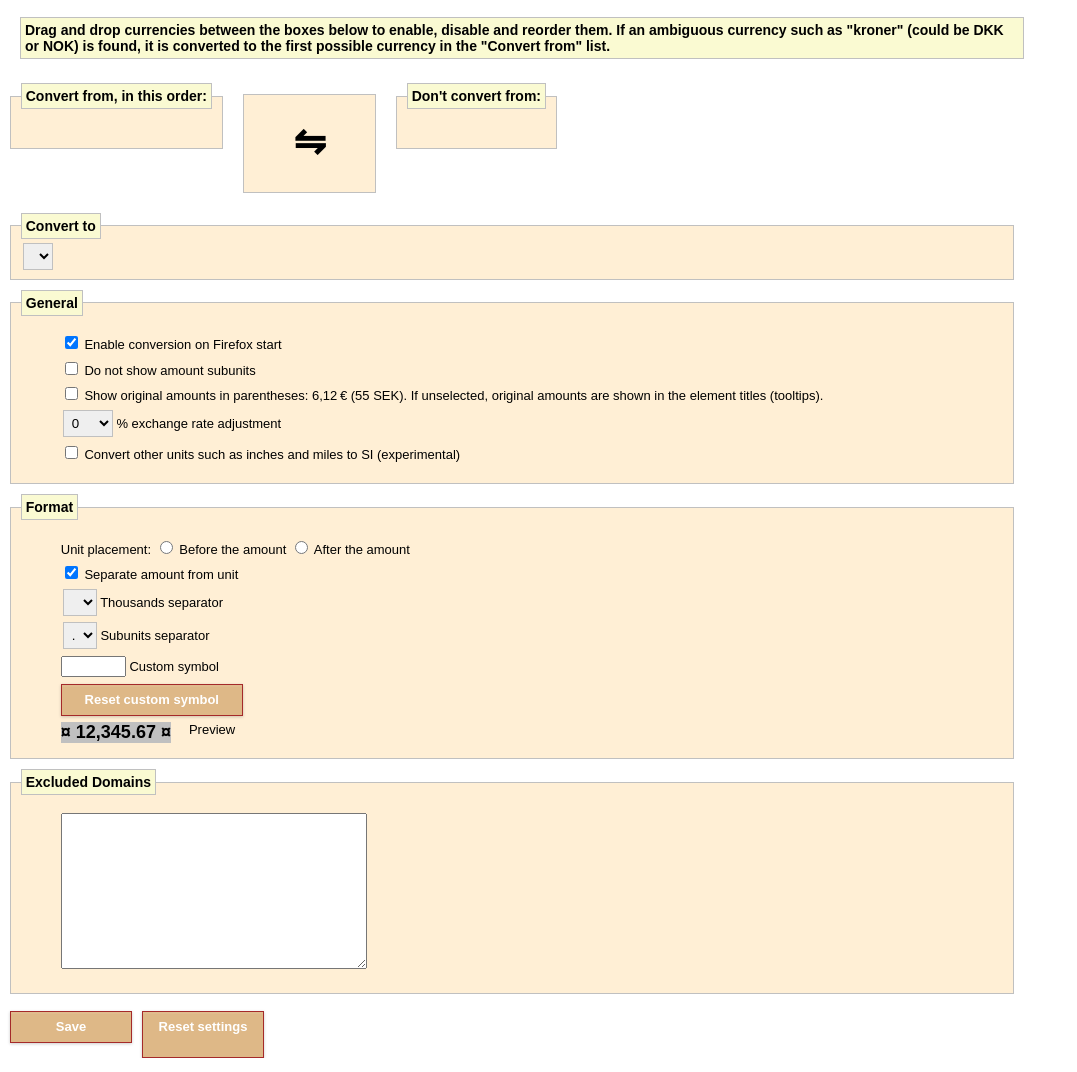
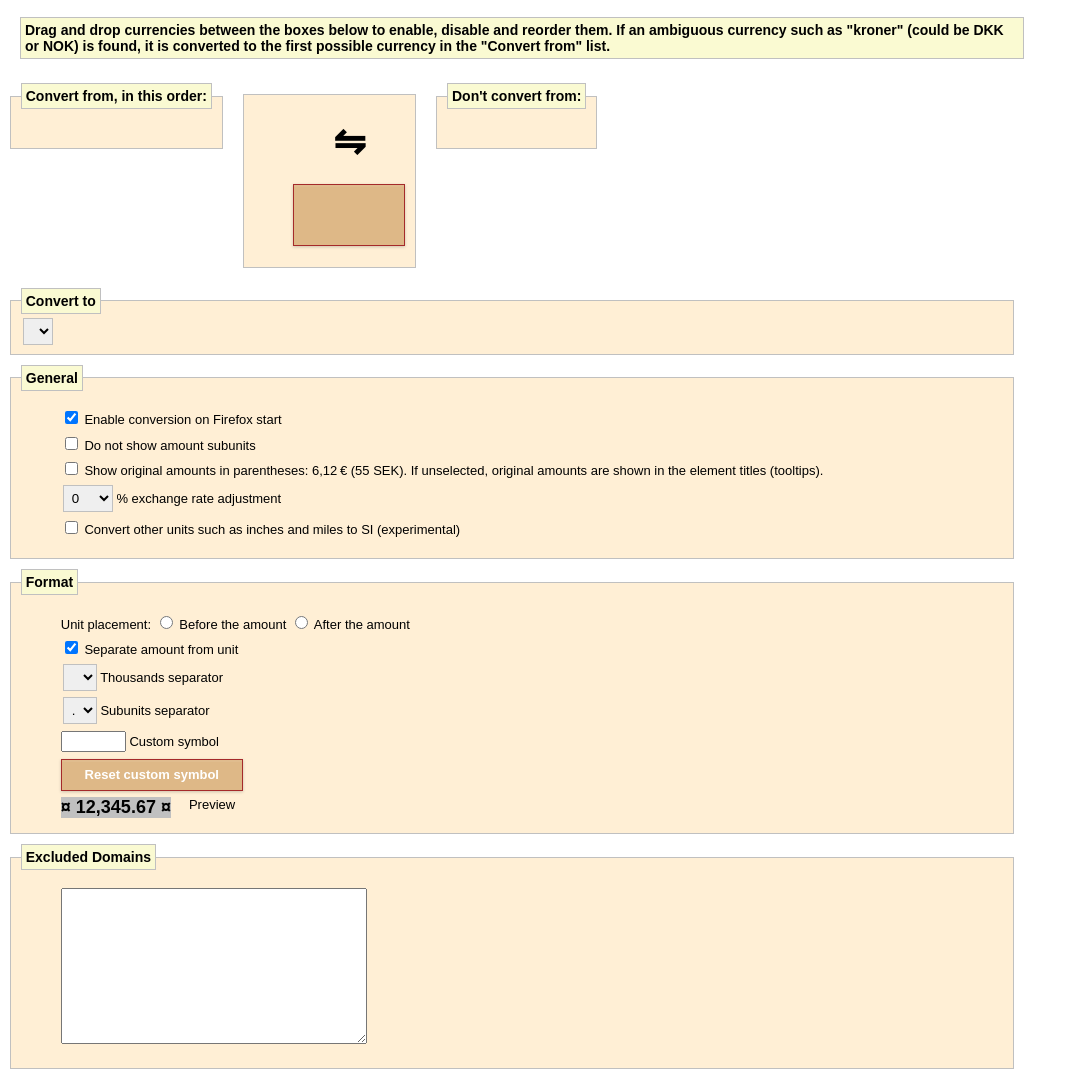
Before and after one commit to hawk-lord/direct-currency-converter-2, a website: page data/index.html in a window 1280 px wide. Shown: the top 1072 px of the page, without its empty margins (0-1077 px from the left). Drawn offline with Linux system fonts and the light colour scheme.

Commit message:
Expand and compress currency lists

```diff
--- a/data/direct-currency-converter.css
+++ b/data/direct-currency-converter.css
@@ -40,7 +40,7 @@ legend {
     background-color:silver;
 }
 
-#save-button, #reset-button, #custom_symbol_reset-button {
+#save-button, #reset-button, #custom_symbol_reset-button, #toggleCurrencies {
     background-color:burlywood;
     border-color:brown;
     color:white;
@@ -95,7 +95,7 @@ li {
     border-style:none;
     font-size:3em !important;
     font-weight:bold;
-    padding-right:1em;
+    text-align:center;
 }
 
 .arrows {
@@ -118,6 +118,11 @@ li {
 
 .currencies {
     float:left;
+    overflow-y: scroll;
+}
+
+.minimised {
+    max-height: 150px;
 }
 
 .format_options {
@@ -205,6 +210,12 @@ li {
     margin-right:1em;
 }
 
+#toggleCurrencies {
+    padding:0 5px;
+    height:60px !important;
+    width:100px;
+}
+
 #save-button, #reset-button {
     margin-left:10px !important;
     width:120px;
@@ -214,7 +225,7 @@ li {
     height:45px !important;
 }
 
-#save-button, #reset-button, #custom_symbol_reset-button {
+#save-button, #reset-button, #custom_symbol_reset-button, #toggleCurrencies {
     border-radius:0px;
     border-style:solid;
     border-width:1px;
--- a/data/index.html
+++ b/data/index.html
@@ -19,7 +19,7 @@
     	<h1 data-l10n-id="Options"Options></h1>
         <!-- http://jqueryui.com/sortable/#connect-lists -->
         <p class="caption" data-l10n-id="caption">Drag and drop currencies between the boxes below to enable, disable and reorder them. If an ambiguous currency such as "kroner" (could be DKK or NOK) is found, it is converted to the first possible currency in the "Convert from" list.</p>
-        <fieldset class="currencies">
+        <fieldset class="currencies minimised" >
             <legend data-l10n-id="enabled-legend">
                 Convert from, in this order:
             </legend>
@@ -28,9 +28,15 @@
         <fieldset class="arrows">
             <ul>
                 <li class="arrow">⇋</li>
+                <li>
+                    <div id="toggleCurrencies">
+                        <span id="toggleCurrencies_text" class="loc" data-l10n-id="Expand/Compress lists"></span>
+                    </div>
+                </li>
+
             </ul>
         </fieldset>
-        <fieldset class="currencies">
+        <fieldset class="currencies minimised">
             <legend data-l10n-id="disabled-legend">
                 Don't convert from:
             </legend>
--- a/data/options.js
+++ b/data/options.js
@@ -17,6 +17,9 @@ const DirectCurrencySettings = (function() {
         return String(s).replace(/&(?!\w+;)/g, '&amp;').replace(/</g, '&lt;').replace(/>/g, '&gt;').replace(/"/g, '&quot;');
     };
     jQuery(document).ready(function() {
+        jQuery( "#toggleCurrencies" ).click(function() {
+            jQuery("fieldset.currencies").toggleClass( "minimised" );
+        });
         jQuery("#enabledCurrencies, #disabledCurrencies" ).sortable({
             connectWith: ".connectedSortable"
         }).disableSelection();
```
Also changed, not shown: lib/main.js, 2 other files.
